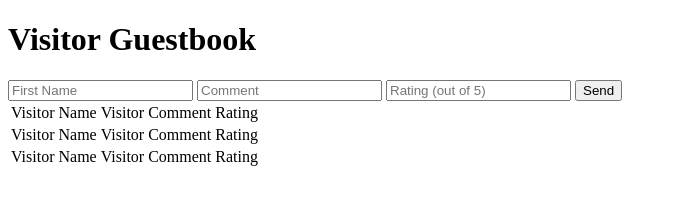
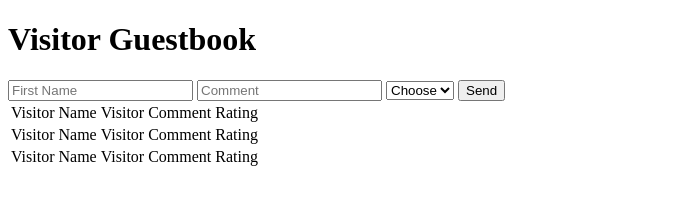
Before and after one commit to Natasha-C-creator/week4assignment, a website: page client/index.html in a window 1280 px wide. Shown: the whole page, without its empty margins (0-677 px from the left). Drawn offline with Linux system fonts and the light colour scheme.

Commit message:
Added drop down menu for Rating

```diff
--- a/client/index.html
+++ b/client/index.html
@@ -18,12 +18,14 @@
         id="firstname"
       />
       <input type="text" placeholder="Comment" name="Comment" id="comment" />
-      <input
-        type="int"
-        placeholder="Rating (out of 5) "
-        name="Rating (out of 5)"
-        id="visitorrating"
-      />
+      <select type="int" placeholder="select" name="Rating" id="visitorrating">
+        <option value="">Choose</option>
+        <option value="One">One</option>
+        <option value="Two">Two</option>
+        <option value="Three">Three</option>
+        <option value="Four">Four</option>
+        <option value="Five">Five</option>
+      </select>
       <button type="submit">Send</button>
     </form>
 
```
